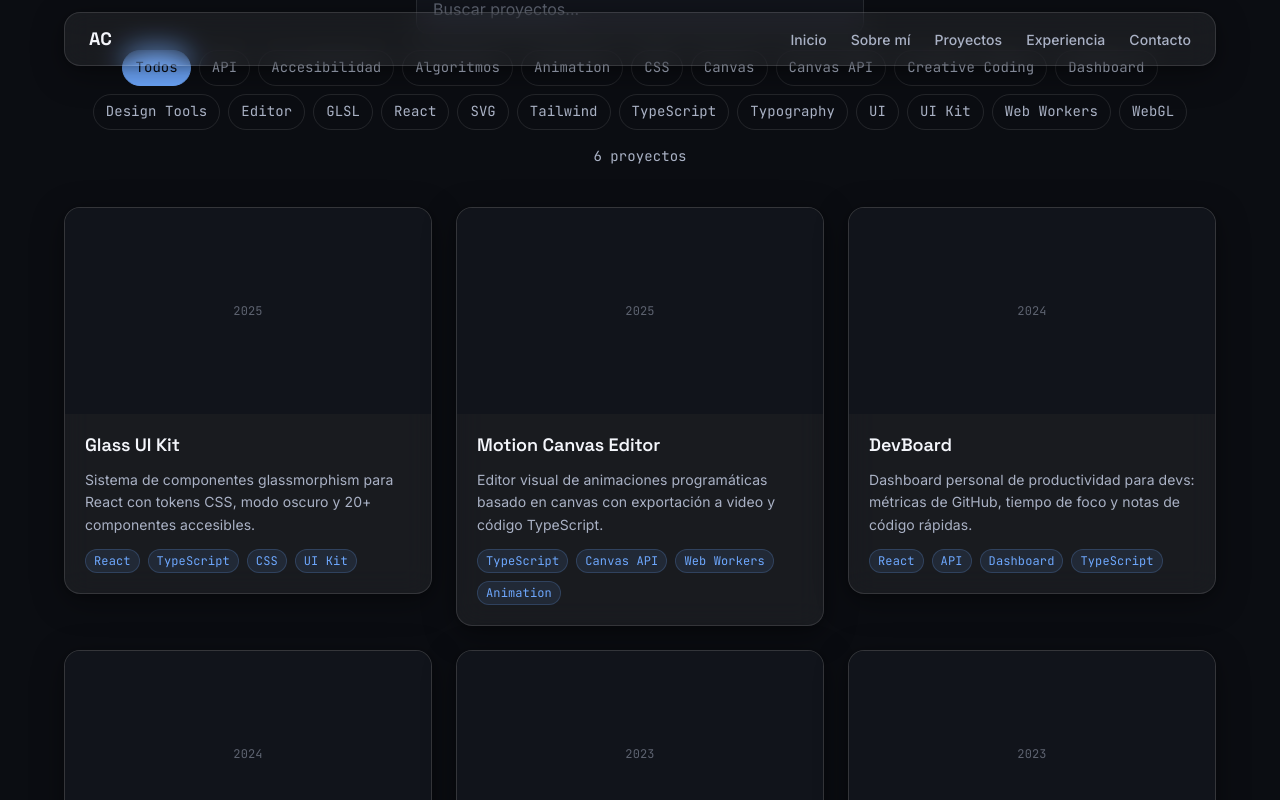
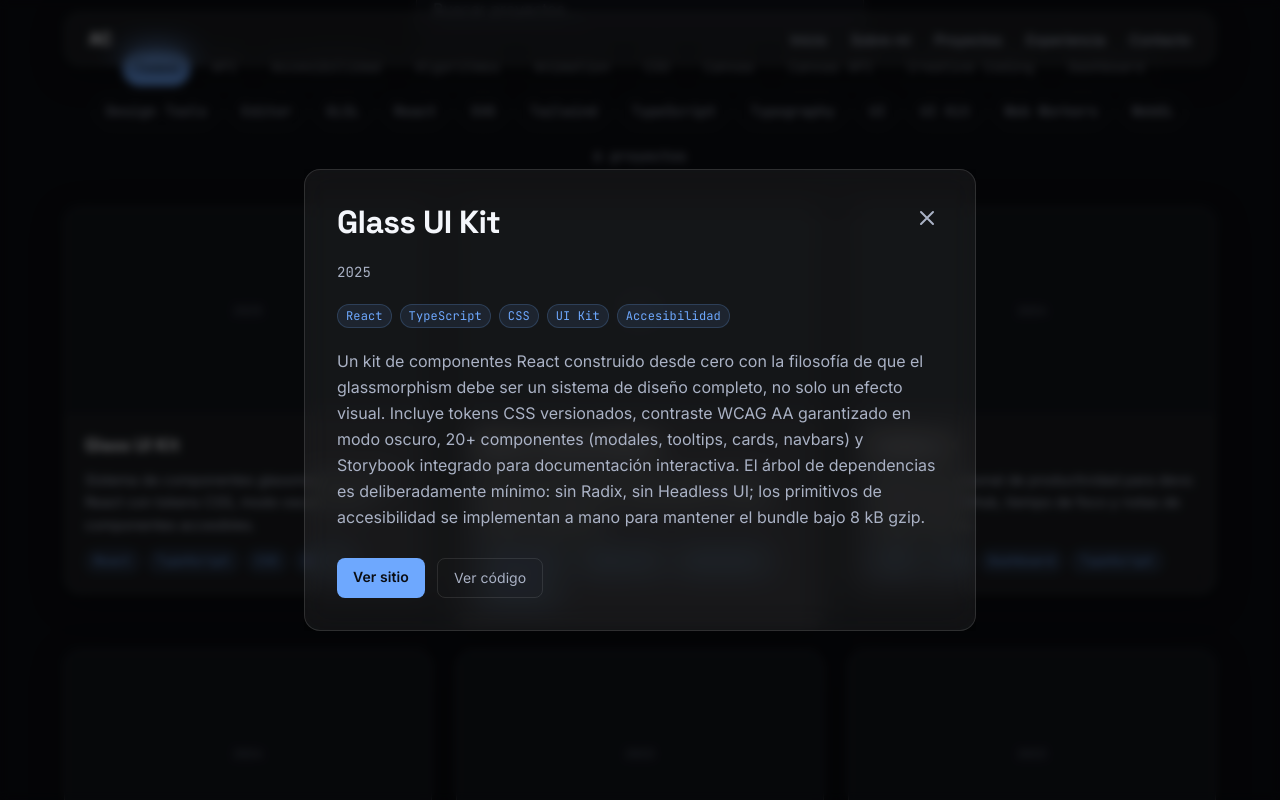
Before and after one commit to Xeppyz/portfolio-xeppyz, a React (Vite) app: page / in a window 1280 px wide. Both pictures are taken after a click on the button 248 px from the left and 2086 px from the top of the page. Shown: the part 1686-2486 px from the top of the page. Built offline with nearby package versions, Linux system fonts and the light colour scheme.

Commit message:
feat: animated project detail modal

```diff
--- a/src/App.tsx
+++ b/src/App.tsx
@@ -4,9 +4,11 @@ import NavBar from './components/NavBar';
 import Hero from './sections/Hero';
 import About from './sections/About';
 import Projects from './sections/Projects';
+import ProjectModal from './sections/ProjectModal';
+import Experience from './sections/Experience';
 
 export default function App() {
-  const [_selectedProject, setSelectedProject] = useState<Project | null>(null);
+  const [selectedProject, setSelectedProject] = useState<Project | null>(null);
   return (
     <>
       <NavBar />
@@ -14,7 +16,9 @@ export default function App() {
         <Hero />
         <About />
         <Projects onOpen={setSelectedProject} />
+        <Experience />
       </main>
+      <ProjectModal project={selectedProject} onClose={() => setSelectedProject(null)} />
     </>
   );
 }
--- /dev/null
+++ b/src/sections/ProjectModal.tsx
@@ -0,0 +1,111 @@
+import { useEffect } from 'react';
+import { motion, AnimatePresence } from 'framer-motion';
+import type { Project } from '../data/projects';
+import Glass from '../components/Glass';
+
+type Props = {
+  project: Project | null;
+  onClose: () => void;
+};
+
+export default function ProjectModal({ project, onClose }: Props) {
+  // Close on Escape key
+  useEffect(() => {
+    const handler = (e: KeyboardEvent) => {
+      if (e.key === 'Escape') onClose();
+    };
+    document.addEventListener('keydown', handler);
+    return () => document.removeEventListener('keydown', handler);
+  }, [onClose]);
+
+  return (
+    <AnimatePresence>
+      {project && (
+        <motion.div
+          className="fixed inset-0 z-[100] flex items-center justify-center p-4"
+          initial={{ opacity: 0 }}
+          animate={{ opacity: 1 }}
+          exit={{ opacity: 0 }}
+          transition={{ duration: 0.2 }}
+          onClick={onClose}
+          role="dialog"
+          aria-modal="true"
+          aria-label={`Detalles de ${project.title}`}
+        >
+          {/* Scrim */}
+          <div className="absolute inset-0 bg-black/60 backdrop-blur-sm" aria-hidden="true" />
+
+          {/* Modal panel */}
+          <motion.div
+            initial={{ opacity: 0, scale: 0.95, y: 16 }}
+            animate={{ opacity: 1, scale: 1, y: 0 }}
+            exit={{ opacity: 0, scale: 0.95, y: 16 }}
+            transition={{ duration: 0.25, ease: [0.16, 1, 0.3, 1] }}
+            className="relative z-10 w-full max-w-2xl max-h-[90vh] overflow-y-auto"
+            onClick={e => e.stopPropagation()}
+          >
+            <Glass className="p-6 md:p-8 flex flex-col gap-5">
+              {/* Header */}
+              <div className="flex items-start justify-between gap-4">
+                <h2 className="font-heading text-2xl font-bold text-text-100 leading-tight">
+                  {project.title}
+                </h2>
+                <button
+                  onClick={onClose}
+                  aria-label="Cerrar"
+                  className="flex-shrink-0 w-8 h-8 flex items-center justify-center rounded-lg text-text-300 hover:text-text-100 hover:bg-white/10 transition-colors"
+                >
+                  <svg width="16" height="16" viewBox="0 0 16 16" fill="none" aria-hidden="true">
+                    <path d="M2 2l12 12M14 2L2 14" stroke="currentColor" strokeWidth="2" strokeLinecap="round"/>
+                  </svg>
+                </button>
+              </div>
+
+              {/* Year */}
+              <p className="text-text-300 text-sm font-mono">{project.year}</p>
+
+              {/* Tags */}
+              <div className="flex flex-wrap gap-2">
+                {project.tags.map(tag => (
+                  <span
+                    key={tag}
+                    className="px-2 py-0.5 rounded-full text-xs font-mono bg-accent/10 text-accent border border-accent/20"
+                  >
+                    {tag}
+                  </span>
+                ))}
+              </div>
+
+              {/* Description */}
+              <p className="text-text-300 leading-relaxed">{project.description}</p>
+
+              {/* Links */}
+              <div className="flex gap-3 pt-2">
+                {project.liveUrl && (
+                  <a
+                    href={project.liveUrl}
+                    target="_blank"
+                    rel="noopener noreferrer"
+                    className="px-4 py-2 rounded-lg bg-accent text-bg-900 text-sm font-semibold hover:bg-accent/90 transition-colors"
+                  >
+                    Ver sitio
+                  </a>
+                )}
+                {project.repoUrl && (
+                  <a
+                    href={project.repoUrl}
+                    target="_blank"
+                    rel="noopener noreferrer"
+                    className="px-4 py-2 rounded-lg border border-white/10 text-text-300 text-sm hover:text-text-100 hover:border-white/20 transition-colors"
+                  >
+                    Ver código
+                  </a>
+                )}
+              </div>
+            </Glass>
+          </motion.div>
+        </motion.div>
+      )}
+    </AnimatePresence>
+  );
+}
```
